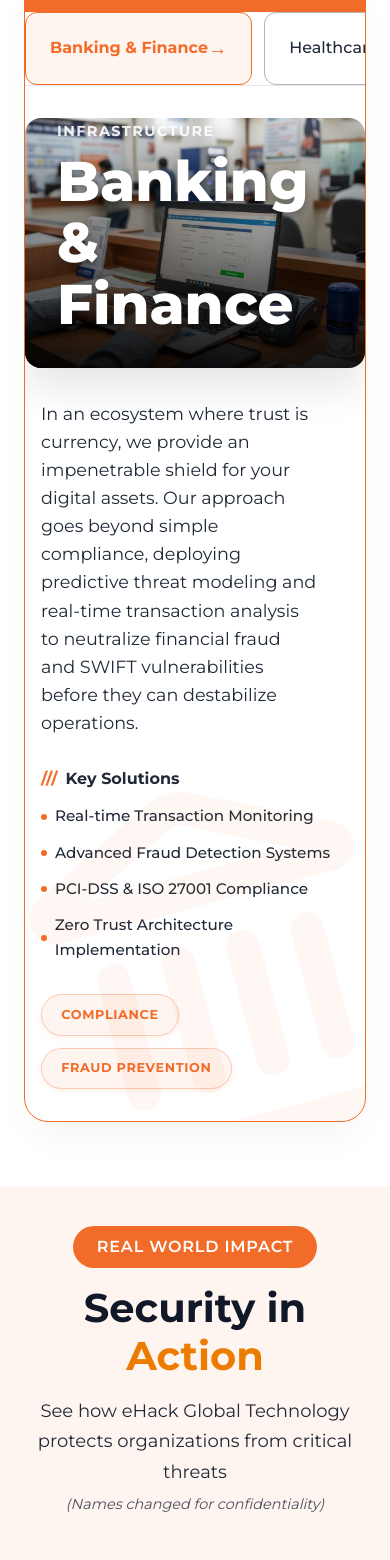
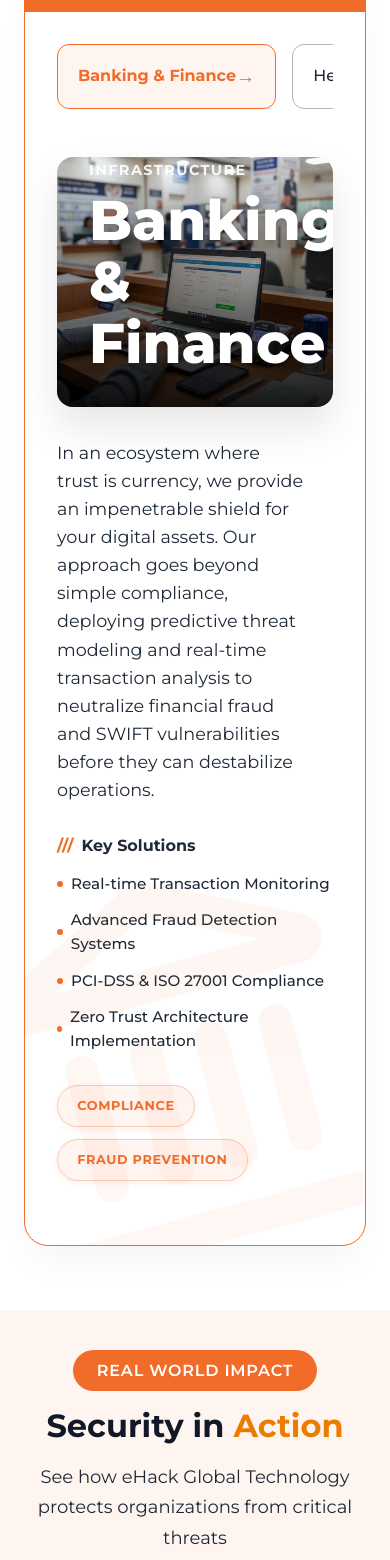
Before and after one commit to vyasanuj/eHack-technology, a Next.js app: page /solutions/assessment in a window 390 px wide. Shown: the part 7328-8888 px from the top of the page. Built offline with nearby package versions, Linux system fonts and the light colour scheme.

Commit message:
responsive till the case study section

```diff
--- a/app/components/CaseStudySection.tsx
+++ b/app/components/CaseStudySection.tsx
@@ -229,11 +229,11 @@ export default function CaseStudySection() {
 
 
     return (
-        <section className="section section-dark" style={{ overflow: 'hidden', padding: '2.5rem 0' }}>
+        <section className="section section-dark" style={{ overflow: 'hidden', padding: 'clamp(2.5rem, 5vw, 5rem) 0' }}>
             <div className="container">
 
                 {/* Section Header */}
-                <div className="section-header" style={{ marginBottom: '3rem' }}>
+                <div className="section-header" style={{ marginBottom: 'clamp(2rem, 5vw, 3rem)' }}>
                     <span className="section-label" style={{
                         background: '#F26C29',
                         color: 'white',
@@ -244,7 +244,7 @@ export default function CaseStudySection() {
                         marginBottom: '1rem',
                         fontWeight: '600'
                     }}>Real World Impact</span>
-                    <h2 className="section-title">Security in <span style={{ color: '#ec7c00' }}>Action</span></h2>
+                    <h2 className="section-title" style={{ fontSize: 'clamp(2rem, 5vw, 3rem)' }}>Security in <span style={{ color: '#ec7c00' }}>Action</span></h2>
                     <p className="section-subtitle" style={{ color: '#1f2937' }}>
                         See how eHack Global Technology protects organizations from critical threats <br />
                         <span style={{ fontSize: '0.9rem', opacity: 0.8, fontStyle: 'italic' }}>(Names changed for confidentiality)</span>
@@ -255,9 +255,9 @@ export default function CaseStudySection() {
                 <div style={{
                     display: 'flex',
                     justifyContent: 'center',
-                    marginBottom: '3rem',
+                    marginBottom: 'clamp(2rem, 5vw, 3rem)',
                     flexWrap: 'wrap',
-                    gap: '1rem'
+                    gap: 'clamp(0.5rem, 2vw, 1rem)'
                 }}>
                     <div style={{
                         background: 'white',
@@ -274,7 +274,7 @@ export default function CaseStudySection() {
                                 key={key}
                                 onClick={() => setActiveTab(key as any)}
                                 style={{
-                                    padding: '0.75rem 1.5rem',
+                                    padding: '0.75rem clamp(1rem, 2vw, 1.5rem)',
                                     borderRadius: '40px',
                                     border: 'none',
                                     background: activeTab === key ? '#F26C29' : 'transparent',
@@ -282,7 +282,8 @@ export default function CaseStudySection() {
                                     fontWeight: '600',
                                     cursor: 'pointer',
                                     transition: 'all 0.3s ease',
-                                    textTransform: 'capitalize'
+                                    textTransform: 'capitalize',
+                                    fontSize: 'clamp(0.85rem, 1vw, 1rem)'
                                 }}
                             >
                                 {key === 'ecommerce' ? 'E-Commerce' : key === 'fintech' ? 'FinTech' : key}
@@ -300,7 +301,7 @@ export default function CaseStudySection() {
                         top: 0,
                         left: 0,
                         right: 0,
-                        height: '35px',
+                        height: 'clamp(25px, 5vw, 35px)',
                         backgroundColor: '#F26C29', // Fallback/Base color
                         overflow: 'hidden',
                         borderRadius: '16px 16px 0 0',
@@ -334,7 +335,7 @@ export default function CaseStudySection() {
                         top: '0',
                         bottom: '0',
                         left: 0,
-                        width: '25px', // Increased width
+                        width: 'clamp(15px, 3vw, 25px)', // Increased width
                         backgroundColor: '#F26C29',
                         zIndex: 3, // Sit on top of corners for seamless look or match zIndex
                         borderRight: '1px solid #D45A1F',
@@ -347,7 +348,7 @@ export default function CaseStudySection() {
                         top: '0',
                         bottom: '0',
                         right: 0,
-                        width: '25px', // Increased width
+                        width: 'clamp(15px, 3vw, 25px)', // Increased width
                         backgroundColor: '#F26C29',
                         zIndex: 3,
                         borderLeft: '1px solid #D45A1F',
@@ -360,7 +361,7 @@ export default function CaseStudySection() {
                         bottom: 0,
                         left: 0,
                         right: 0,
-                        height: '35px',
+                        height: 'clamp(25px, 5vw, 35px)',
                         backgroundColor: '#F26C29',
                         overflow: 'hidden',
                         borderRadius: '0 0 16px 16px',
@@ -392,7 +393,7 @@ export default function CaseStudySection() {
                     {/* Main Content Box (Wrapped) */}
                     <div className="glass" style={{
                         borderRadius: '16px',
-                        padding: '3rem 2rem', // Reduced side padding to give more space
+                        padding: 'clamp(1.5rem, 4vw, 3rem) clamp(1rem, 3vw, 2rem)', // Responsive padding
                         background: 'linear-gradient(145deg, #ffffff, #fff5f0)',
                         // No solid border here, moving frame handles it
                         borderTop: 'none',
@@ -402,8 +403,8 @@ export default function CaseStudySection() {
                         boxShadow: '0 20px 60px -15px rgba(242, 108, 41, 0.15)',
                         position: 'relative',
                         overflow: 'hidden',
-                        marginLeft: '15px', // Increased Offset
-                        marginRight: '15px'
+                        marginLeft: 'clamp(5px, 2vw, 15px)', // Responsive Offset
+                        marginRight: 'clamp(5px, 2vw, 15px)'
                     }}>
 
                         {/* Content Grid */}
@@ -425,14 +426,14 @@ export default function CaseStudySection() {
                                     {caseStudies[activeTab].tag}
                                 </div>
                                 <h3 style={{
-                                    fontSize: '2.5rem',
+                                    fontSize: 'clamp(1.75rem, 4vw, 2.5rem)',
                                     marginBottom: '1.5rem',
                                     lineHeight: '1.2',
                                     color: '#1a1a1a'
                                 }}>
                                     {caseStudies[activeTab].title}
                                 </h3>
-                                <p style={{ color: '#1f2937', marginBottom: '2rem', fontSize: '1.1rem' }}>
+                                <p style={{ color: '#1f2937', marginBottom: '2rem', fontSize: 'clamp(1rem, 1.5vw, 1.1rem)' }}>
                                     <strong>The Breach:</strong> {caseStudies[activeTab].breach}
                                 </p>
 
@@ -508,7 +509,7 @@ export default function CaseStudySection() {
                                             <div style={{ width: '12px', height: '12px', borderRadius: '50%', background: '#ffbd2e' }}></div>
                                             <div style={{ width: '12px', height: '12px', borderRadius: '50%', background: '#27c93f' }}></div>
                                         </div>
-                                        <div style={{ color: '#ccc', fontSize: '0.8rem', fontWeight: 'bold' }}>
+                                        <div style={{ color: '#ccc', fontSize: 'clamp(0.7rem, 1.5vw, 0.8rem)', fontWeight: 'bold' }}>
                                             root@kali:~/{caseStudies[activeTab].terminalType}
                                         </div>
                                         <div style={{ width: '40px' }}></div> {/* Spacer */}
@@ -521,7 +522,7 @@ export default function CaseStudySection() {
                                         display: 'flex',
                                         gap: '1.5rem',
                                         color: '#CCC',
-                                        fontSize: '0.8rem',
+                                        fontSize: 'clamp(0.7rem, 1.5vw, 0.8rem)',
                                         borderBottom: '1px solid #111'
                                     }}>
                                         <span>File</span>
@@ -556,7 +557,7 @@ export default function CaseStudySection() {
                                     <div style={{
                                         padding: '1rem',
                                         color: '#d4d4d4',
-                                        fontSize: '0.9rem',
+                                        fontSize: 'clamp(0.75rem, 1.5vw, 0.9rem)',
                                         lineHeight: '1.5',
                                         overflowY: 'auto',
                                         flex: 1,
--- a/app/components/IndustriesSection.tsx
+++ b/app/components/IndustriesSection.tsx
@@ -139,7 +139,7 @@ export default function IndustriesSection() {
                     boxShadow: '0 20px 40px -10px rgba(0,0,0,0.05)',
                     border: '1px solid #F26C29',
                     overflow: 'hidden'
-                }} className="h-auto lg:h-[750px]">
+                }} className="h-auto min-h-[600px]">
 
                     {/* 1. Horizontal Animated Strip (Top) */}
                     <div style={{
@@ -173,17 +173,20 @@ export default function IndustriesSection() {
                     </div>
 
                     {/* Inner Container for Tabs & Content */}
-                    <div className="grid grid-cols-1 lg:grid-cols-[300px_1fr] gap-8 p-8 h-auto lg:h-[calc(100%-40px)] overflow-hidden">
+                    <div
+                        className="grid grid-cols-1 lg:grid-cols-[280px_1fr] h-auto"
+                        style={{ padding: '2rem', gap: '3rem' }}
+                    >
 
                         {/* 2. Vertical Industry Tabs */}
-                        <div className="flex flex-row lg:flex-col overflow-x-auto lg:overflow-y-auto gap-3 pr-0 lg:pr-4 border-b lg:border-b-0 lg:border-r border-gray-200 pb-4 lg:pb-0 scrollbar-hide">
+                        <div className="flex flex-row lg:flex-col overflow-x-auto lg:overflow-y-auto gap-4 pr-0 pb-4 lg:pb-0 scrollbar-hide">
                             {industries.map((ind) => (
                                 <button
                                     key={ind.id}
                                     onClick={() => setActiveIndustry(ind)}
                                     style={{
                                         textAlign: 'left',
-                                        padding: '1.25rem 1.5rem',
+                                        padding: '1rem 1.25rem',
                                         borderRadius: '12px',
                                         background: activeIndustry.id === ind.id ? '#fff5f0' : 'transparent',
                                         border: activeIndustry.id === ind.id ? '1px solid #F26C29' : '1px solid #b6b4b4ff',
@@ -211,8 +214,7 @@ export default function IndustriesSection() {
                             // gap: '3rem', // Removed gap for seamless look
                             height: '100%',
                             position: 'relative',
-                            zIndex: 1,
-                            overflowY: 'auto'
+                            zIndex: 1
                         }}>
                             {/* Background Industry Icon Watermark */}
                             <div style={{
@@ -278,7 +280,7 @@ export default function IndustriesSection() {
                             </div>
 
                             {/* Text Content (Bottom) */}
-                            <div style={{ padding: '2rem 1rem' }}>
+                            <div style={{ padding: '2rem 0' }}>
                                 <p style={{
                                     color: '#1f2937',
                                     fontSize: '1.1rem',
--- a/app/globals.css
+++ b/app/globals.css
@@ -1501,6 +1501,22 @@ h6 {
 @media (max-width: 768px) {
   .stats-grid {
     grid-template-columns: repeat(2, 1fr);
+    gap: 1.5rem;
+  }
+
+  .stat-item h3 {
+    font-size: 2.5rem;
+  }
+}
+
+@media (max-width: 640px) {
+  .stats-grid {
+    grid-template-columns: 1fr;
+  }
+
+  .stat-item h3 {
+    font-size: 3rem;
+    /* Keep scale appropriate for single column */
   }
 }
 
@@ -1627,10 +1643,24 @@ h6 {
 }
 
 .service-hero h1 {
-  font-size: 3rem;
-  color: var(--white);
-  margin-bottom: 1rem;
-}
+  font-size: 3.5rem;
+  margin-bottom: 1.5rem;
+}
+
+/* Utility to hide scrollbar but allow scrolling */
+.scrollbar-hide {
+  -ms-overflow-style: none;
+  /* IE and Edge */
+  scrollbar-width: none;
+  /* Firefox */
+}
+
+.scrollbar-hide::-webkit-scrollbar {
+  display: none;
+  /* Chrome, Safari and Opera */
+}
+
+
 
 .service-hero p {
   font-size: 1.25rem;
```
